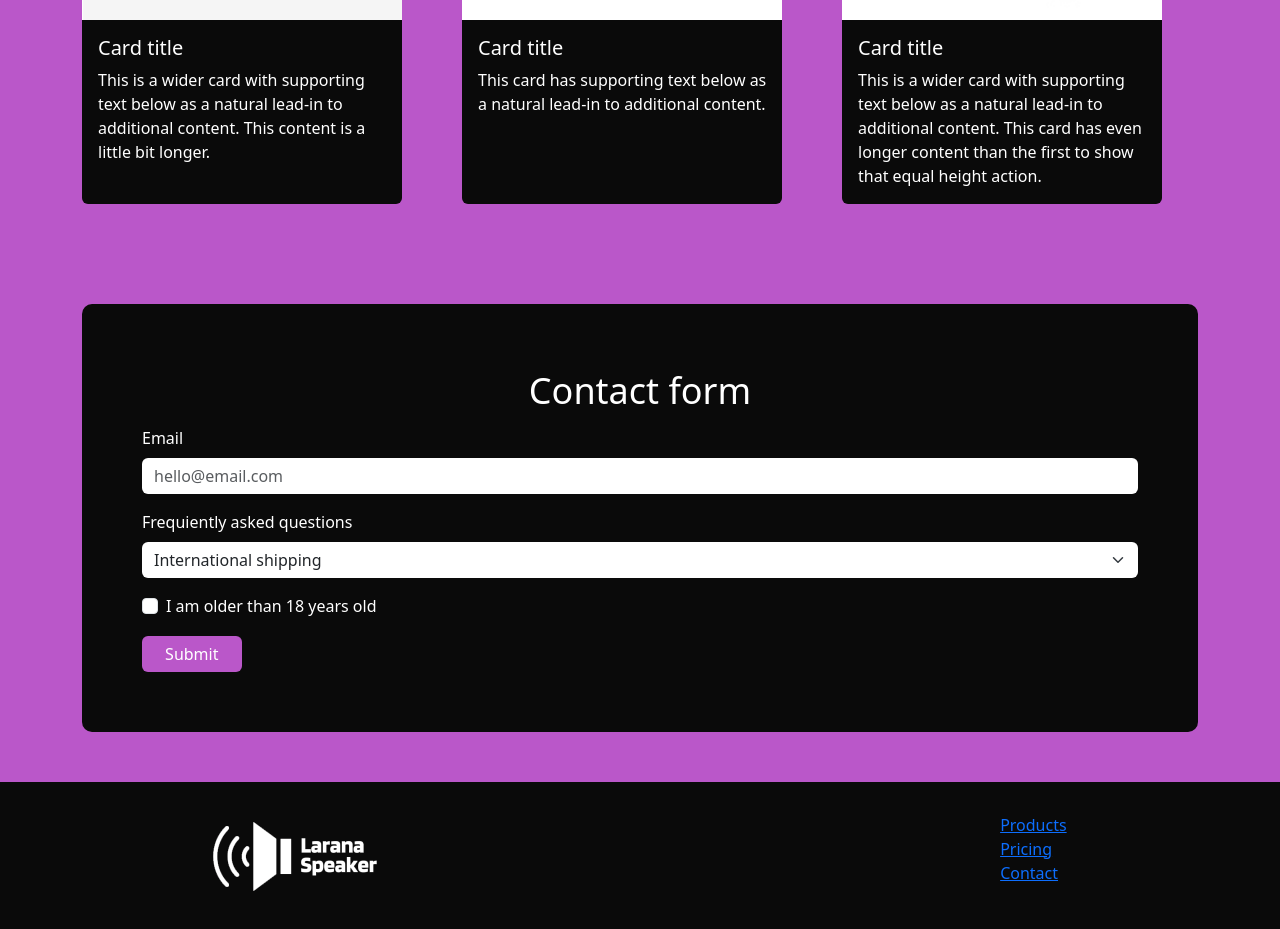
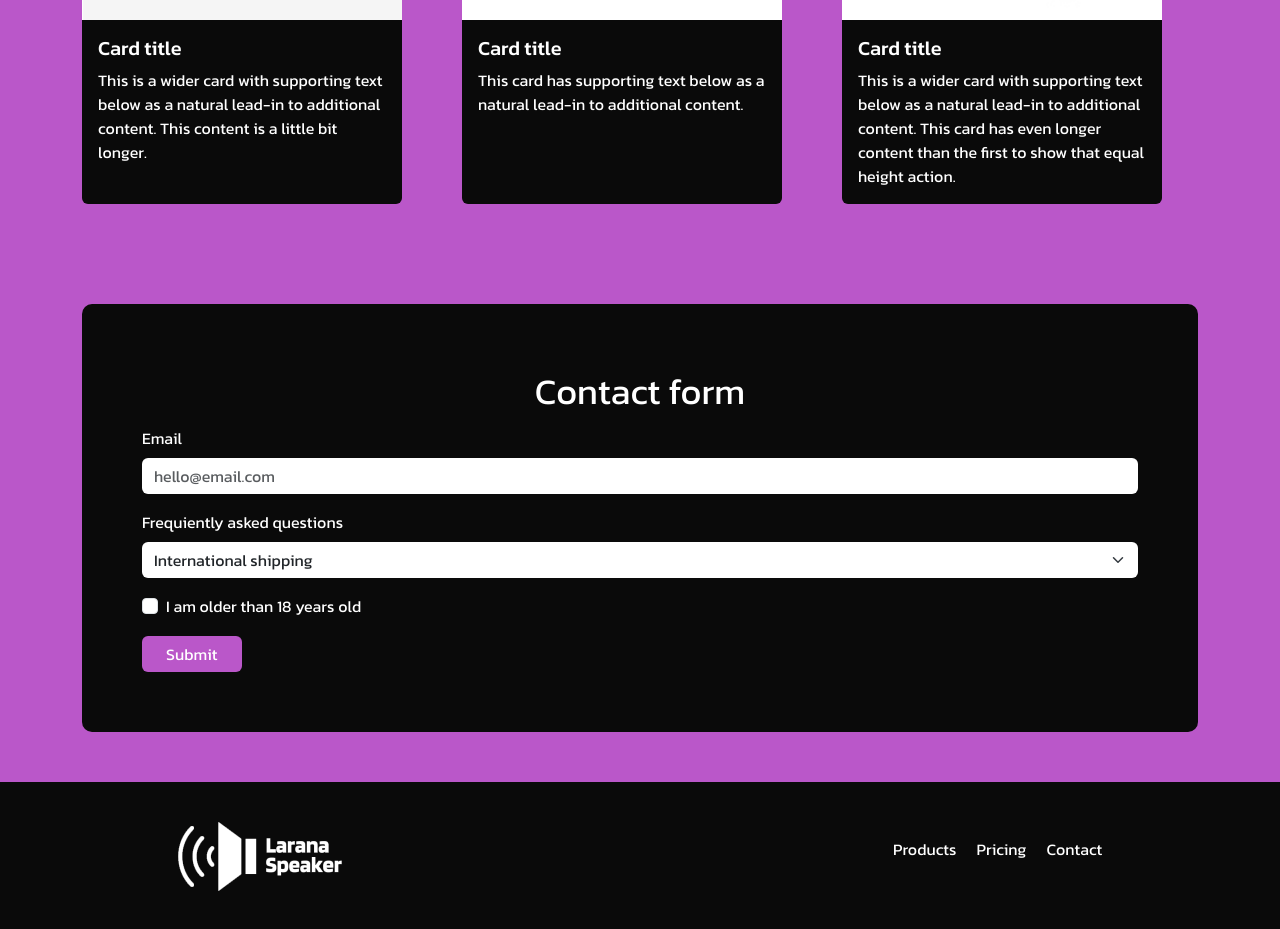
Before and after one commit to LoDeveloper/bootstrap-project, a plain HTML site: page index.html in a window 1280 px wide. Shown: the part 1199-2128 px from the top of the page. Drawn offline with nearby package versions, Linux system fonts and the light colour scheme.

Commit message:
footer css

```diff
--- a/styles/index.css
+++ b/styles/index.css
@@ -7,6 +7,7 @@
 body {
     height: 100vh;
     background-color:#ba57c9;
+    font-family: "Kanit", sans-serif;
 }
 
 
@@ -93,6 +94,10 @@ body {
             &:hover {
                 transform: scale(1.1);
             }
+
+    p {
+     font-weight: 400;
+    }
 }
 
 /*Contact form*/
@@ -148,13 +153,20 @@ footer {
     }
 
     .footer-links {
-        display: inline-block;
+        display: flex;
         list-style: none;
-        text-decoration: none;'
+        text-decoration: none;
+        gap: 20px;
+        transition: 0.2s;
 
         li a {
             list-style: none;
             text-decoration: none;
+            color: #fff;
+
+            &:hover {
+                text-decoration: underline;
+            }
         }
     }
 }
```
